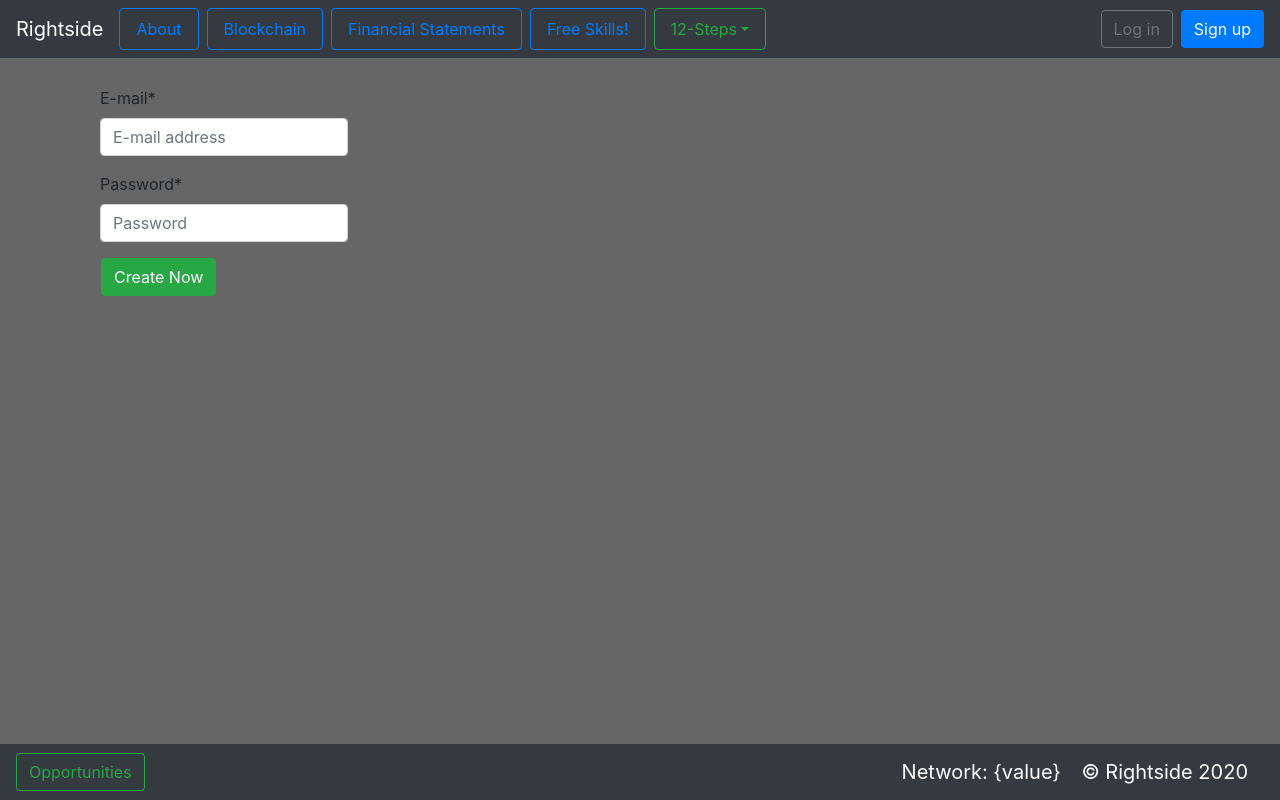
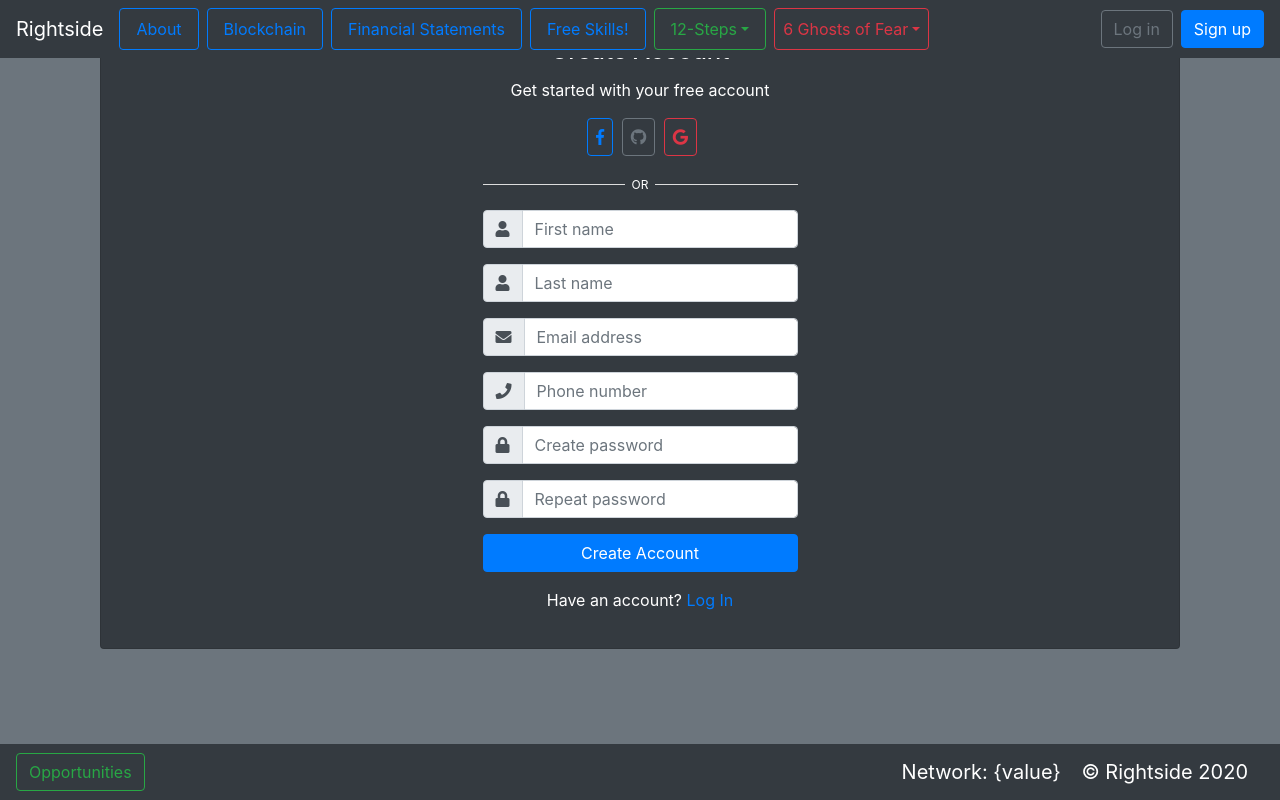
Before and after one commit to Rightside-Two-0/rightside_web, a Django app: page /accounts/signup/ in a window 1280 px wide. Run offline with Django 3.2, Linux system fonts and the light colour scheme; some libraries are stand-ins or nearby versions.

Commit message:
updating

```diff
--- a/djangox/templates/_base.html
+++ b/djangox/templates/_base.html
@@ -5,7 +5,7 @@
 <meta charset="utf-8">
 <meta http-equiv="X-UA-Compatible" content="IE=edge,chrome=1">
 <meta name="viewport" content="width=device-width,minimum-scale=1,initial-scale=1">
-<title>{% block title %}Rightside{% endblock title %}</title>
+<title>{% block title %}Rightside Two.0{% endblock title %}</title>
 <meta name="description" content="A framework for launching new Django projects quickly.">
 <meta name="author" content="Philip Caputo: Two.0">
 
@@ -48,7 +48,7 @@
 </style>
 </head>
 
-<body>
+<body class="bg-secondary">
   <nav class="navbar navbar-expand-md navbar-dark fixed-top bg-dark mb-4">
       <a class="navbar-brand" href="{% url 'home' %}">Rightside</a>
       <button class="navbar-toggler" type="button" data-toggle="collapse" data-target="#navbarCollapse" aria-controls="navbarCollapse" aria-expanded="false" aria-label="Toggle navigation">
@@ -61,7 +61,7 @@
         <a class="btn btn-outline-primary nav-link mr-2" href="#">Free Skills!</a>
         <a class="btn btn-outline-success nav-link dropdown-toggle mr-2" href="#" id="dropdown01" data-toggle="dropdown" aria-haspopup="true" aria-expanded="false">12-Steps<span class="sr-only">(current)</span></a>
         <div class="nav-item dropdown">
-          <div class="dropdown-menu" aria-labelledby="dropdown01">
+          <div class="dropdown-menu bg-secondary" aria-labelledby="dropdown01">
             <a class="dropdown-item" href="{%url 'block_one'%}">Step <span class="badge badge-success">1</span>: Job (Skills)</a>
             <a class="dropdown-item" href="#">Step 2: Savings (Your worth it)</a>
             <a class="dropdown-item" href="#">Step 3: Golg/Silver/Bitcoin</a>
@@ -74,6 +74,19 @@
             <a class="dropdown-item" href="#">Step 10: Analyze Investment Property</a>
             <a class="dropdown-item" href="#">Step 11: Entities & Taxes</a>
             <a class="dropdown-item" href="#">Step 12: Philanthropy</a>
+          </div>
+        </div>
+        <div class="btn-group">
+          <a class="btn btn-outline-danger dropdown-toggle mr-2 p-2" href="#" id="dropdown02" data-toggle="dropdown" aria-haspopup="true" aria-expanded="false">6 Ghosts of Fear</a>
+          <div class="nav-item dropdown">
+            <div class="dropdown-menu bg-secondary" aria-labelledby="dropdown02">
+              <a class="dropdown-item" href="#">Ghost <span class="badge badge-danger">1</span>: Poverty</a>
+              <a class="dropdown-item" href="#">Ghost 2: Criticism</a>
+              <a class="dropdown-item" href="#">Ghost 3: Ill-Health</a>
+              <a class="dropdown-item" href="#">Ghost 4: Loss of a Loved One</a>
+              <a class="dropdown-item" href="#">Ghost 5: Old Age</a>
+              <a class="dropdown-item" href="#">Ghost 6: Death</a>
+            </div>
           </div>
         </div>
         {% if user.is_authenticated %}
--- a/djangox/templates/account/login.html
+++ b/djangox/templates/account/login.html
@@ -1,6 +1,7 @@
 {% extends '_base.html' %}
 {% load crispy_forms_tags %}
-
+{%load socialaccount%}
+{%providers_media_js%}
 {% block title %}Log in{% endblock %}
 
 {% block content %}
--- a/djangox/templates/account/signup.html
+++ b/djangox/templates/account/signup.html
@@ -1,15 +1,101 @@
 {% extends '_base.html' %}
 {% load crispy_forms_tags %}
-
-{% block title %}Create Profile{% endblock %}
+{%load socialaccount%}
+{%providers_media_js%}
+{% block title %}Sign up{% endblock %}
 
 {% block content %}
-<h2>Create a Profile</h2>
-<form class="mt-5" method="post">
+<style media="screen">
+  .divider-text {
+    position: relative;
+    text-align: center;
+    margin-top: 15px;
+    margin-bottom: 15px;
+  }
+  .divider-text span {
+    padding: 7px;
+    font-size: 12px;
+    position: relative;
+    z-index: 2;
+  }
+  .divider-text:after {
+    content: "";
+    position: absolute;
+    width: 100%;
+    border-bottom: 1px solid #ddd;
+    top: 55%;
+    left: 0;
+    z-index: 1;
+  }
+</style>
+<div class="container">
+  <div class="card bg-dark text-white">
+  <article class="card-body mx-auto" style="max-width: 400px;">
+  	<h4 class="card-title mt-3 text-center">Create Account</h4>
+  	<p class="text-center">Get started with your free account</p>
+  	<div class="text-center">
+      <a href="{%provider_login_url 'facebook' method='js_sdk'%}" class="btn btn-outline-primary pl-2 pr-2 ml-1"> <i class="fab fa-facebook-f"></i></a>
+      <!-- <a href="" class="btn btn-outline-info pl-2 pr-2 ml-1"> <i class="fab fa-twitter"></i></a>
+      <a href="" class="btn btn-outline-warning pl-2 pr-2 ml-1"> <i class="fab fa-instagram"></i></a> -->
+      <a href="{%provider_login_url 'github' method='js_sdk'%}" class="btn btn-outline-secondary pl-2 pr-2 ml-1"> <i class="fab fa-github"></i></a>
+      <a href="{%provider_login_url 'google' method='js_sdk'%}" class="btn btn-outline-danger pl-2 pr-2 ml-1"> <i class="fab fa-google"></i></a>
+      <!-- <a href="" class="btn btn-outline-primary pl-2 pr-2 ml-1"> <i class="fab fa-linkedin"></i></a> -->
+    </div>
+  	<p class="divider-text">
+          <span class="bg-dark">OR</span>
+      </p>
+  	<form method="post" action="{%url 'account_signup'%}">
+      {% csrf_token %}
+  	<div class="form-group input-group">
+  		<div class="input-group-prepend">
+  		    <span class="input-group-text"> <i class="fa fa-user"></i> </span>
+  		 </div>
+          <input name="first_name" class="form-control" placeholder="First name" type="text">
+      </div> <!-- form-group// -->
+      <div class="form-group input-group">
+    		<div class="input-group-prepend">
+    		    <span class="input-group-text"> <i class="fa fa-user"></i> </span>
+    		 </div>
+            <input name="last_name" class="form-control" placeholder="Last name" type="text">
+        </div> <!-- form-group// -->
+      <div class="form-group input-group">
+      	<div class="input-group-prepend">
+  		    <span class="input-group-text"> <i class="fa fa-envelope"></i> </span>
+  		 </div>
+          <input name="email" class="form-control" placeholder="Email address" type="email">
+      </div> <!-- form-group// -->
+      <div class="form-group input-group">
+      	<div class="input-group-prepend">
+  		    <span class="input-group-text"> <i class="fa fa-phone"></i> </span>
+  		</div>
+      	<input name="phone" class="form-control" placeholder="Phone number" type="text">
+      </div>
+      <div class="form-group input-group">
+      	<div class="input-group-prepend">
+  		    <span class="input-group-text"> <i class="fa fa-lock"></i> </span>
+  		</div>
+          <input name="password1" class="form-control" placeholder="Create password" type="password">
+      </div> <!-- form-group// -->
+      <div class="form-group input-group">
+      	<div class="input-group-prepend">
+  		    <span class="input-group-text"> <i class="fa fa-lock"></i> </span>
+  		</div>
+          <input name="password2" class="form-control" placeholder="Repeat password" type="password">
+      </div> <!-- form-group// -->
+      <div class="form-group">
+          <button type="submit" class="btn btn-primary btn-block"> Create Account  </button>
+      </div> <!-- form-group// -->
+      <p class="text-center">Have an account? <a href="{%url 'account_login'%}">Log In</a> </p>
+  </form>
+  </article>
+  </div> <!-- card.// -->
+</div>
+
+
+
+<!-- <form method="post" class="col-3">
   {% csrf_token %}
-  <div class="col-md-3">
-    {{ form|crispy }}
-  </div>
-  <button class="btn btn-success ml-3" type="submit">Create Now</button>
-</form>
+  {{ form|crispy }}
+  <button class="btn btn-success" type="submit">Sign up</button>
+</form> -->
 {% endblock content %}
```
Also changed, not shown: djangox/djangox_project/settings.py (+7 -0 lines), djangox/db.sqlite3, 1 other file.
